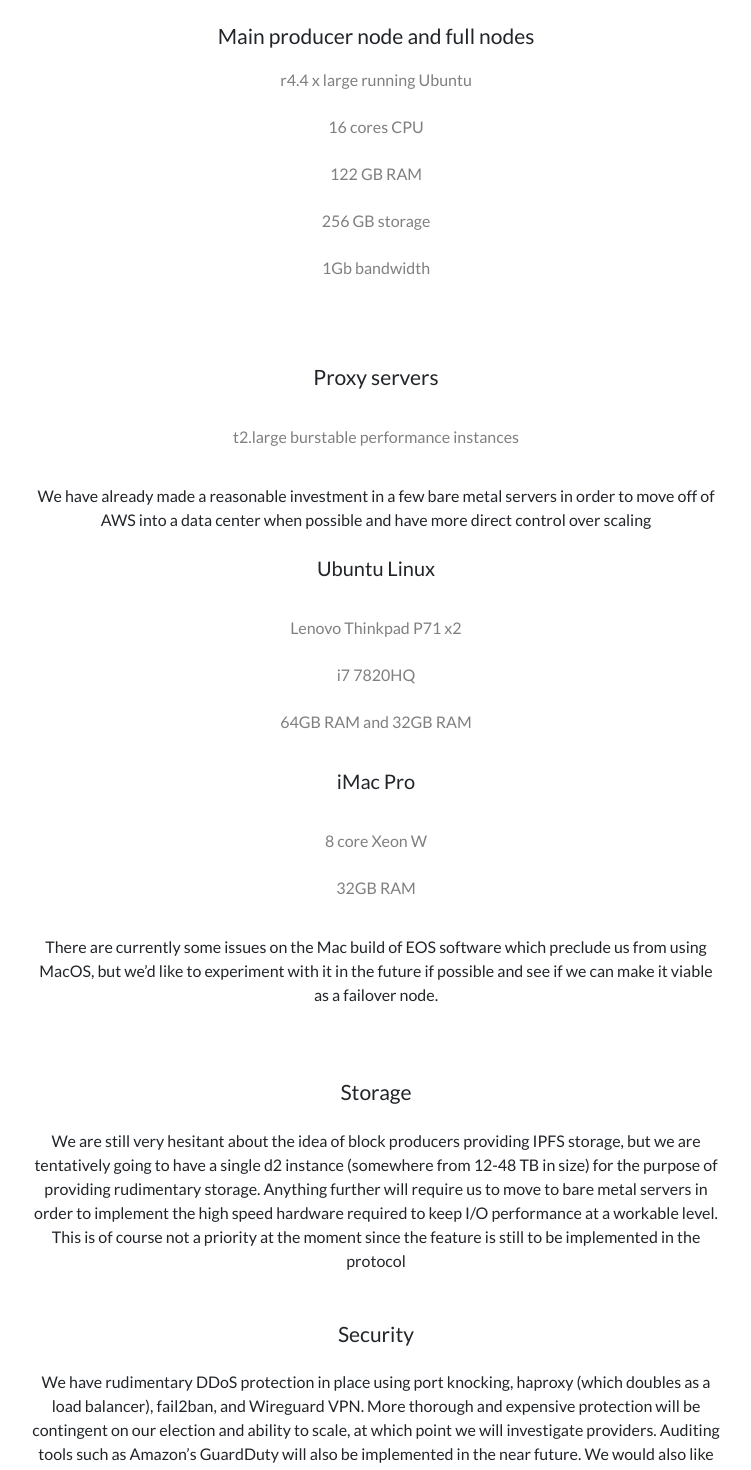
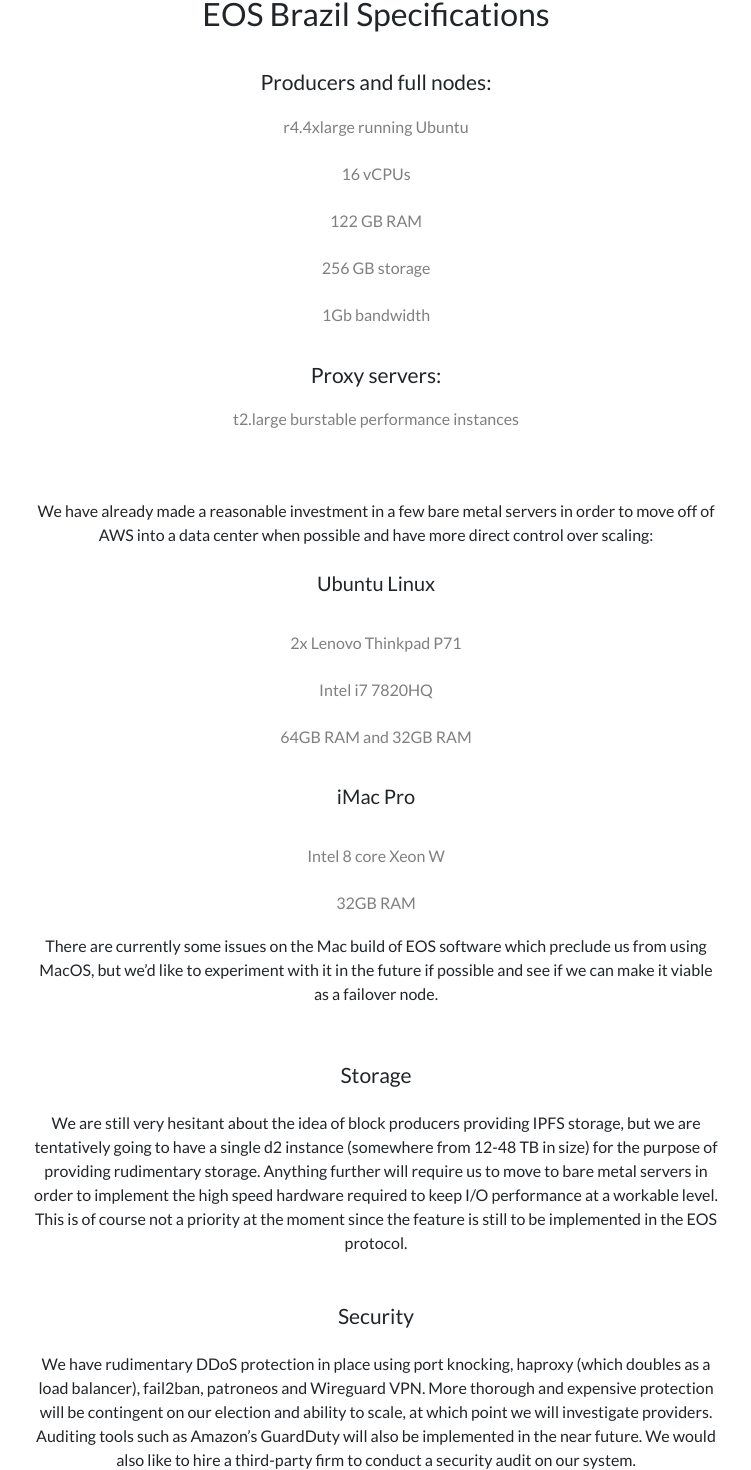
Before and after one commit to rbmarliere/eosbrazil-web, a React (Create React App) app: page /specs in a window 1280 px wide. Shown: the part 165-1635 px from the top of the page, without its empty margins (264-1015 px from the left). Built offline with nearby package versions, Linux system fonts and the light colour scheme; what dsteem would draw is missing.

Commit message:
fix text

```diff
--- a/src/Components/Footer.js
+++ b/src/Components/Footer.js
@@ -6,7 +6,7 @@ class Footer extends Component {
             <footer className='container-fluid'>
                 <div className="row d-flex justify-content-center pt-2 pb-2">
                     <div className="col-xs-12">
-                        <p className="text-center">EOS Brazil {(new Date().getFullYear())} &copy;</p>
+                        <p className="text-center">EOS Brazil {(new Date().getFullYear())} &copy; contact@eosbrazil.com</p>
                     </div>
                 </div>
 
--- a/src/Views/Specs.js
+++ b/src/Views/Specs.js
@@ -9,41 +9,42 @@ class Specs extends Component {
                 <div className="container">
                     <div className="row mt-10 justify-content-center mb-5">
                         <div className="col-xs-10 col-md-8 text-center">
+                            <h2>EOS Brazil Specifications</h2>
                             <div className="card mb-2">
                                 <div className="card-body">
-                                    <h5 className="card-title mt-2 mb-2">Main producer node and full nodes</h5>
+                                    <h5 className="card-title mt-2 mb-2">Producers and full nodes:</h5>
                                     <ul className="list-group list-group-flush">
-                                        <li className="list-group-item text-black-50">r4.4 x large running Ubuntu</li>
-                                        <li className="list-group-item text-black-50">16 cores CPU</li>
+                                        <li className="list-group-item text-black-50">r4.4xlarge running Ubuntu</li>
+                                        <li className="list-group-item text-black-50">16 vCPUs</li>
                                         <li className="list-group-item text-black-50">122 GB RAM</li>
                                         <li className="list-group-item text-black-50">256 GB storage</li>
                                         <li className="list-group-item text-black-50">1Gb bandwidth</li>
+                                    </ul>
+                                    <h5 className="card-title mt-4 mb-2">Proxy servers:</h5>
+                                    <ul className="list-group list-group-flush">
+                                        <li className="list-group-item text-black-50">t2.large burstable performance instances</li>
                                     </ul>
                                 </div>
                             </div>
 
                             <div className="card mb-2">
                                 <div className="card-body">
-                                    <h5 className="card-title mt-4 mb-4">Proxy servers</h5>
-                                    <ul className="list-group list-group-flush">
-                                        <li className="list-group-item text-black-50">t2.large burstable performance instances</li>
-                                    </ul>
-                                    <p className="card-text mt-4 mb-4">We have already made a reasonable investment in a few bare metal servers in order to move off of AWS into a data center when possible and have more direct control over scaling</p>
+                                    <p className="card-text mt-2 mb-2">
+                                        We have already made a reasonable investment in a few bare metal servers in order to move off of AWS into a data center when possible and have more direct control over scaling:
+                                    </p>
                                     <h5 className="card-subtitle mt-4 mb-4">Ubuntu Linux</h5>
                                     <ul className="list-group list-group-flush">
-                                        <li className="list-group-item text-black-50">Lenovo Thinkpad P71 x2</li>
-                                        <li className="list-group-item text-black-50">i7 7820HQ</li>
+                                        <li className="list-group-item text-black-50">2x Lenovo Thinkpad P71</li>
+                                        <li className="list-group-item text-black-50">Intel i7 7820HQ</li>
                                         <li className="list-group-item text-black-50">64GB RAM and 32GB RAM</li>
                                     </ul>
                                     <h5 className="card-subtitle mt-4 mb-4">iMac Pro</h5>
                                     <ul className="list-group list-group-flush">
-                                        <li className="list-group-item text-black-50">8 core Xeon W</li>
+                                        <li className="list-group-item text-black-50">Intel 8 core Xeon W</li>
                                         <li className="list-group-item text-black-50">32GB RAM</li>
                                     </ul>
-                                    <p className="card-text mt-4 mb-4">
-                                        There are currently some issues on the Mac build of EOS software which preclude us from using
-                                        MacOS, but we’d like to experiment with it in the future if possible and see if we can make
-                                        it viable as a failover node.
+                                    <p className="card-text mt-2 mb-2">
+                                        There are currently some issues on the Mac build of EOS software which preclude us from using MacOS, but we’d like to experiment with it in the future if possible and see if we can make it viable as a failover node.
                                     </p>
                                 </div>
                             </div>
@@ -51,24 +52,33 @@ class Specs extends Component {
                             <div className="card mb-2">
                                 <div className="card-body">
                                     <h5 className="card-title mb-4">Storage</h5>
-                                    <p className="card-text">We are still very hesitant about the idea of block producers providing IPFS storage, but we
-                                        are tentatively going to have a single d2 instance (somewhere from 12-48 TB in size) for the
-                                        purpose of providing rudimentary storage. Anything further will require us to move to bare
-                                        metal servers in order to implement the high speed hardware required to keep I/O performance
-                                        at a workable level. This is of course not a priority at the moment since the feature is
-                                        still to be implemented in the protocol</p>
+                                    <p className="card-text">
+                                        We are still very hesitant about the idea of block producers providing IPFS storage, but we are tentatively going to have a single d2 instance (somewhere from 12-48 TB in size) for the purpose of providing rudimentary storage. Anything further will require us to move to bare metal servers in order to implement the high speed hardware required to keep I/O performance at a workable level. This is of course not a priority at the moment since the feature is still to be implemented in the EOS protocol.
+                                    </p>
+                                </div>
+                            </div>
+
+                            <div className="card mb-2">
+                                <div className="card-body">
+                                    <h5 className="card-title mb-4">Security</h5>
+                                    <p className="card-text">
+                                        We have rudimentary DDoS protection in place using port knocking, haproxy (which doubles as a load balancer), fail2ban, patroneos and Wireguard VPN. More thorough and expensive protection will be contingent on our election and ability to scale, at which point we will investigate providers. Auditing tools such as Amazon’s GuardDuty will also be implemented in the near future. We would also like to hire a third-party firm to conduct a security audit on our system.
+                                    </p>
                                 </div>
                             </div>
 
                             <div className="card mb-5">
                                 <div className="card-body">
-                                    <h5 className="card-title mb-4">Security</h5>
-                                    <p className="card-text">We have rudimentary DDoS protection in place using port knocking, haproxy (which doubles as a
-                                        load balancer), fail2ban, and Wireguard VPN. More thorough and expensive protection will be
-                                        contingent on our election and ability to scale, at which point we will investigate
-                                        providers. Auditing tools such as Amazon’s GuardDuty will also be implemented in the near
-                                        future. We would also like to hire a third-party firm to conduct a security audit on our
-                                        system.</p>
+                                    <h5 className="card-title mb-4">Expenses</h5>
+                                    <p className="card-text">
+                                        1x r4.4xlarge for the producer node: $1612.80 / mo
+                                        <br/>
+                                        2x r4.4xlarge for the full nodes: $3225.60 / mo
+                                        <br/>
+                                        2x t2.xlarge for the proxies: $214.28 / mo
+                                        <br/>
+                                        Extrapolating, since we don't know beforehand how soon we'll need to scale up and change our stack to accomodate demand, we expect to cover the costs on the first couple of months with $10000.
+                                    </p>
                                 </div>
                             </div>
                         </div>
```
Also changed, not shown: src/Views/Roadmap.js (+31 -5 lines), src/Views/Team.js (+16 -63 lines).
